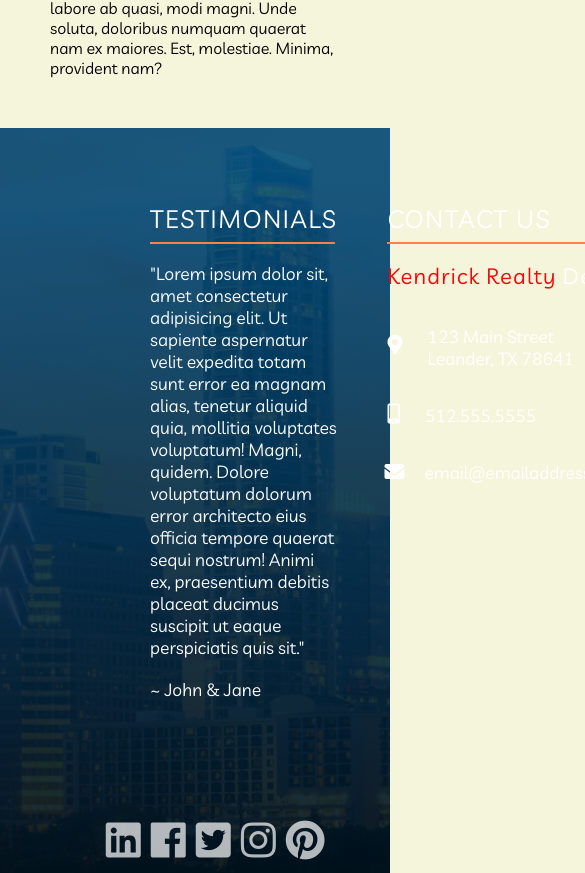
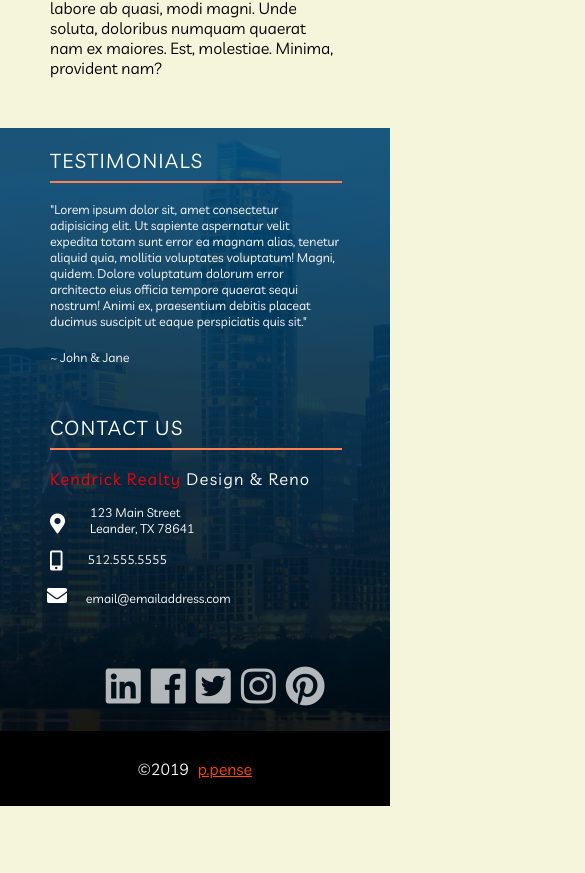
Before and after one commit to proudtxn/Kendrick-Realty-Design-Reno, a plain HTML site: page realtyPage/index.html in a window 390 px wide. Shown: the part 8332-9205 px from the top of the page, 585 px wide, since content can reach past the window. After the commit the page ends 9138 px from the top, so only its background shows below. Drawn offline with Linux system fonts and the light colour scheme.

Commit message:
made responsive footer design

```diff
--- a/realtyPage/css/main.css
+++ b/realtyPage/css/main.css
@@ -369,7 +369,7 @@ footer {
 }
 
 .footerwrapper {
-    padding: 0px 50px 0px 50px;
+    padding: 0px 50px;
 }
 
 .footerTop {
@@ -380,7 +380,9 @@ footer {
 .footerTestimonials {
     color: white;
     margin: 0;
-    padding: 50px;
+    padding: 50px 0px;
+    padding-right: 25px;
+    flex-grow: 3;
     display: flex;
     flex-direction: column;
     justify-content: flex-start;
@@ -411,7 +413,9 @@ footer {
 .footerContactUs {
     color: white;
     margin: 0;
-    padding: 50px 50px 50px 0px;
+    padding: 50px 0px;
+    padding-left: 25px;
+    flex-grow: 1;
     display: flex;
     flex-direction: column;
     justify-content: flex-start;
@@ -564,7 +568,61 @@ footer {
 /*  RESPONSIVE FOOTER FOR MOBILE DEVICES  */
 @media screen and (max-width: 780px) {
 
+    .footerTop {
+        display: flex;
+        flex-direction: column;
+        margin: 0;
+        padding: 0;
+    }
 
+    .footerTestimonials {
+        padding: 0 0 10px 0;
+    }
+
+    .footerTestimonials hr {
+        width: 100%;
+    }
+
+    .footerContactUs {
+        padding: 10px 0 0 0;
+    }
+
+    .footerContactUs p {
+        padding-top: 5px;
+    }
+
+    .footerMenu {
+        margin: 0 -50px;
+        padding: 0;
+        font-size: 12.5px;
+    }
+}
+
+@media screen and (max-width: 500px) {
+
+    .footerTestimonials h3 {
+        font-size: 20px;
+    }
+
+    .footerTestimonials p {
+        font-size: 12.5px;
+    }
+
+    .footerContactUs h3 {
+        font-size: 20px;
+    }
+
+    .footerContactUs h4 {
+        font-size: 16.5px;
+    }
+
+    .footerContactUs p {
+        font-size: 12.5px;
+    }
+
+    .footerMenu {
+        display: none;
+    }
 }
 /*  RESPONSIVE FOOTER FOR MOBILE DEVICES ~ END  */
 /********  FOOTER ~ END  ************/
```
